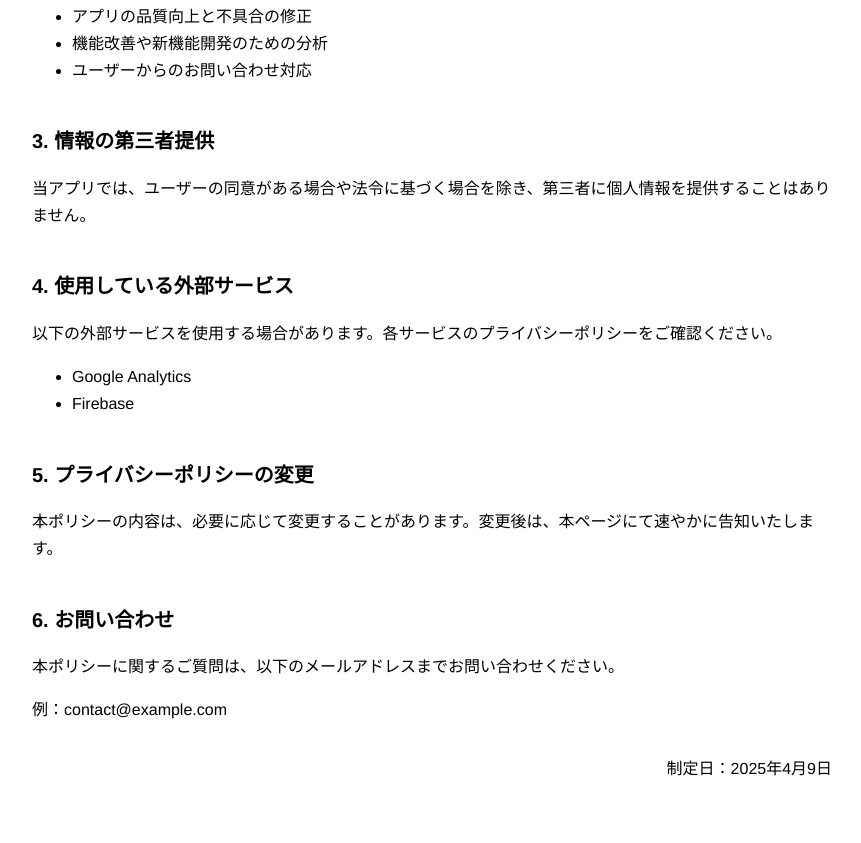
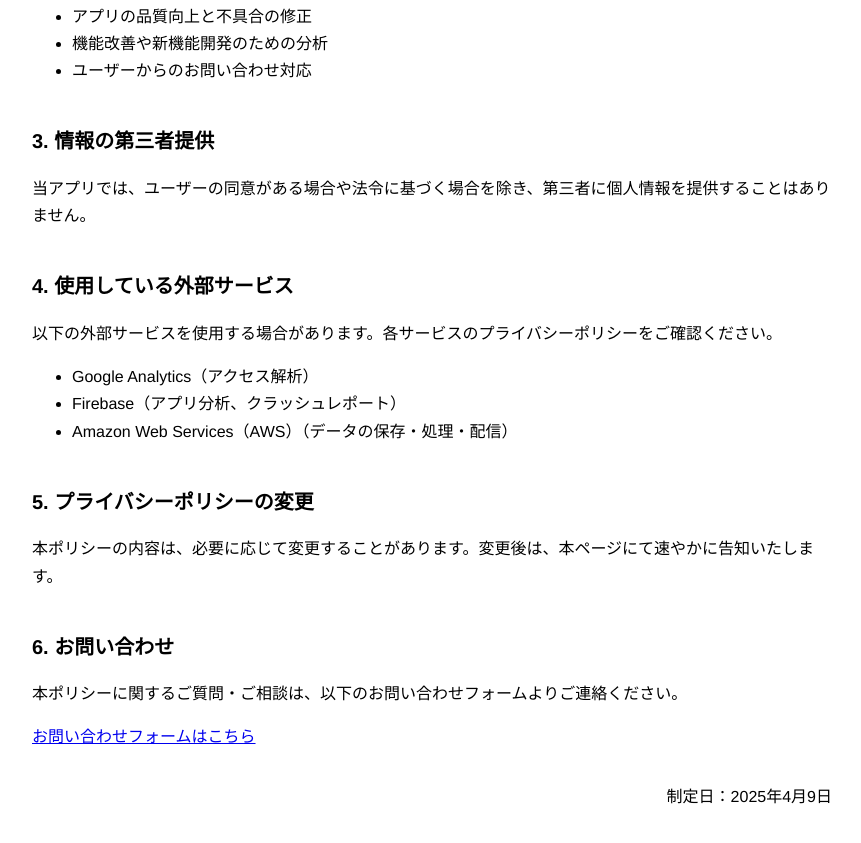
Before and after one commit to kai-maru/kaimaru, a plain HTML site: page index.html in a window 1280 px wide. Shown: the part 507-1350 px from the top of the page, without its empty margins (208-1069 px from the left). Drawn offline with Linux system fonts and the light colour scheme.

Commit message:
Update index.html

```diff
--- a/index.html
+++ b/index.html
@@ -52,16 +52,17 @@
 <h2>4. 使用している外部サービス</h2>
 <p>以下の外部サービスを使用する場合があります。各サービスのプライバシーポリシーをご確認ください。</p>
 <ul>
-  <li>Google Analytics</li>
-  <li>Firebase</li>
+  <li>Google Analytics（アクセス解析）</li>
+  <li>Firebase（アプリ分析、クラッシュレポート）</li>
+  <li>Amazon Web Services（AWS）（データの保存・処理・配信）</li>
 </ul>
 
 <h2>5. プライバシーポリシーの変更</h2>
 <p>本ポリシーの内容は、必要に応じて変更することがあります。変更後は、本ページにて速やかに告知いたします。</p>
 
 <h2>6. お問い合わせ</h2>
-<p>本ポリシーに関するご質問は、以下のメールアドレスまでお問い合わせください。</p>
-<p>例：contact@example.com</p>
+<p>本ポリシーに関するご質問・ご相談は、以下のお問い合わせフォームよりご連絡ください。</p>
+<p><a href="https://forms.gle/byJJugH8cXxu1qsM6" target="_blank">お問い合わせフォームはこちら</a></p>
 
 <p style="text-align: right; margin-top: 2em;">制定日：2025年4月9日</p>
 
```
